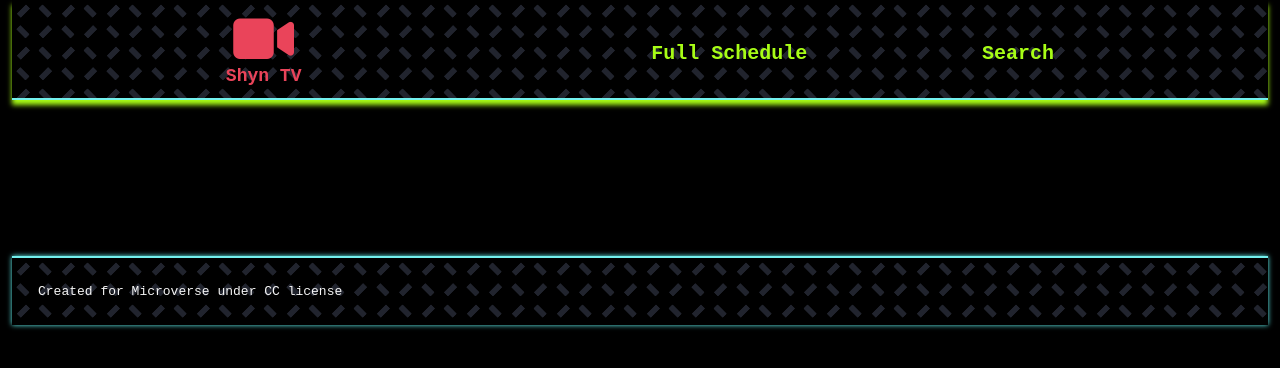
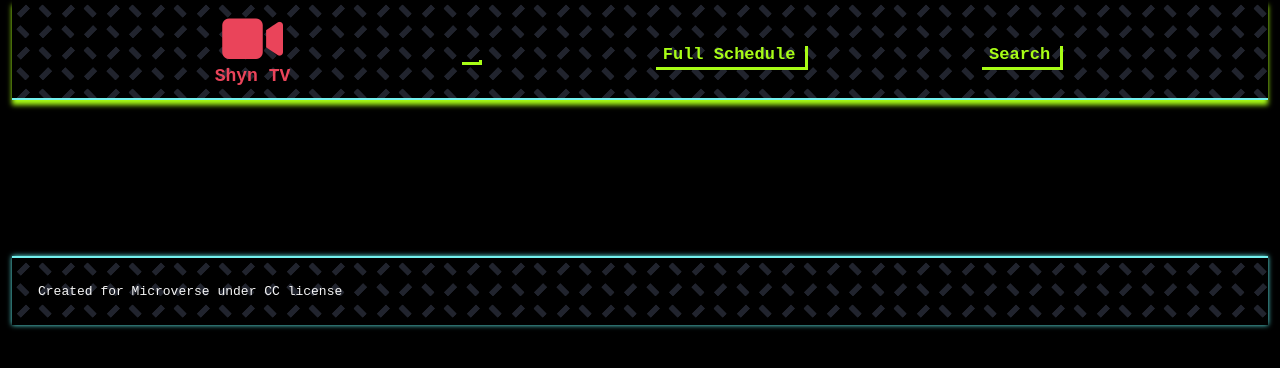
Before and after one commit to yuvenalmash/shyn-tv, a website built with webpack: page src/index.html in a window 1280 px wide. Built offline with nearby package versions, Linux system fonts and the light colour scheme; no server answers.

Commit message:
change nav buttons style

```diff
--- a/src/index.html
+++ b/src/index.html
@@ -15,13 +15,15 @@
       <nav class="header">
         <ul class="header-items">
           <li>
-            <div class="logo-div">
-              <i class="fa fa-video-camera fa-3x" aria-hidden="true"></i>Shyn TV
-            </div>
+            <a href="#">
+              <div class="logo-div">
+                <i class="fa fa-video-camera fa-3x" aria-hidden="true"></i>Shyn TV
+              </div>
+            </a>
           </li>
-          <li class="featured-counter"></li>
-          <li>Full Schedule</li>
-          <li>Search</li>
+          <li><button class="featured-counter" type="button"></button></li>
+          <li><button id="schedulePageBtn" type="button">Full Schedule</button></li>
+          <li><button id="searchPageBtn" type="button">Search</button></li>
         </ul>
       </nav>
     </header>
--- a/src/style.css
+++ b/src/style.css
@@ -3,6 +3,10 @@
   margin: 0;
   box-sizing: border-box;
   font-family: monospace;
+}
+
+a {
+  text-decoration: none;
 }
 
 body {
@@ -12,17 +16,27 @@
   position: relative;
 }
 
-ul.header-items {
+.header-items {
   display: flex;
   justify-content: space-evenly;
   padding: 12px 3rem;
   align-items: baseline;
-  color: #a8fd16;
 }
 
-li {
+.header-items li {
   list-style: none;
   font-size: 20px;
+  font-weight: 600;
+}
+
+.header-items button {
+  /* border-radius: 5px;
+  border: 4px inset #000000;
+  padding: 7px; */
+  border: none;
+  background-color: rgba(0, 0, 0, 0);
+  color: #a8fd16;
+  font-size: 17px;
   font-weight: 600;
 }
 
```
